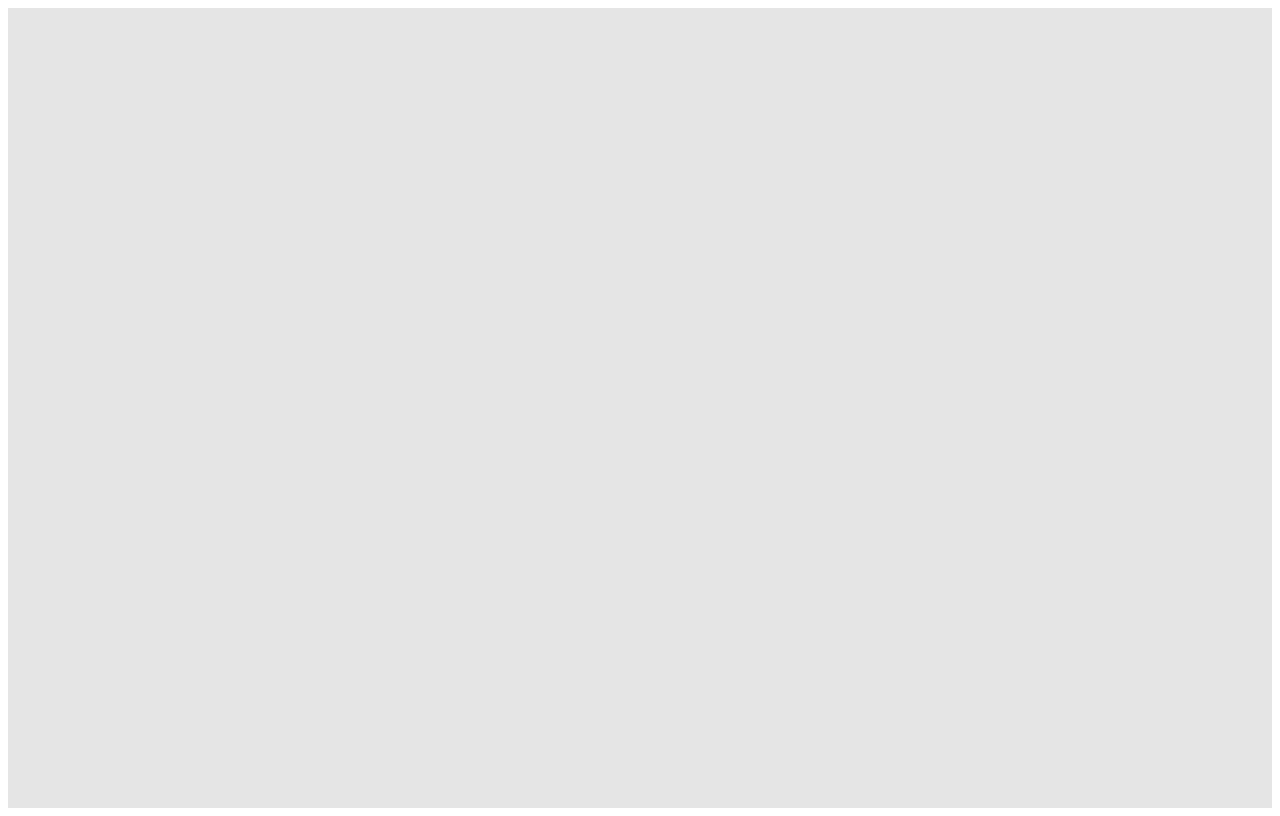
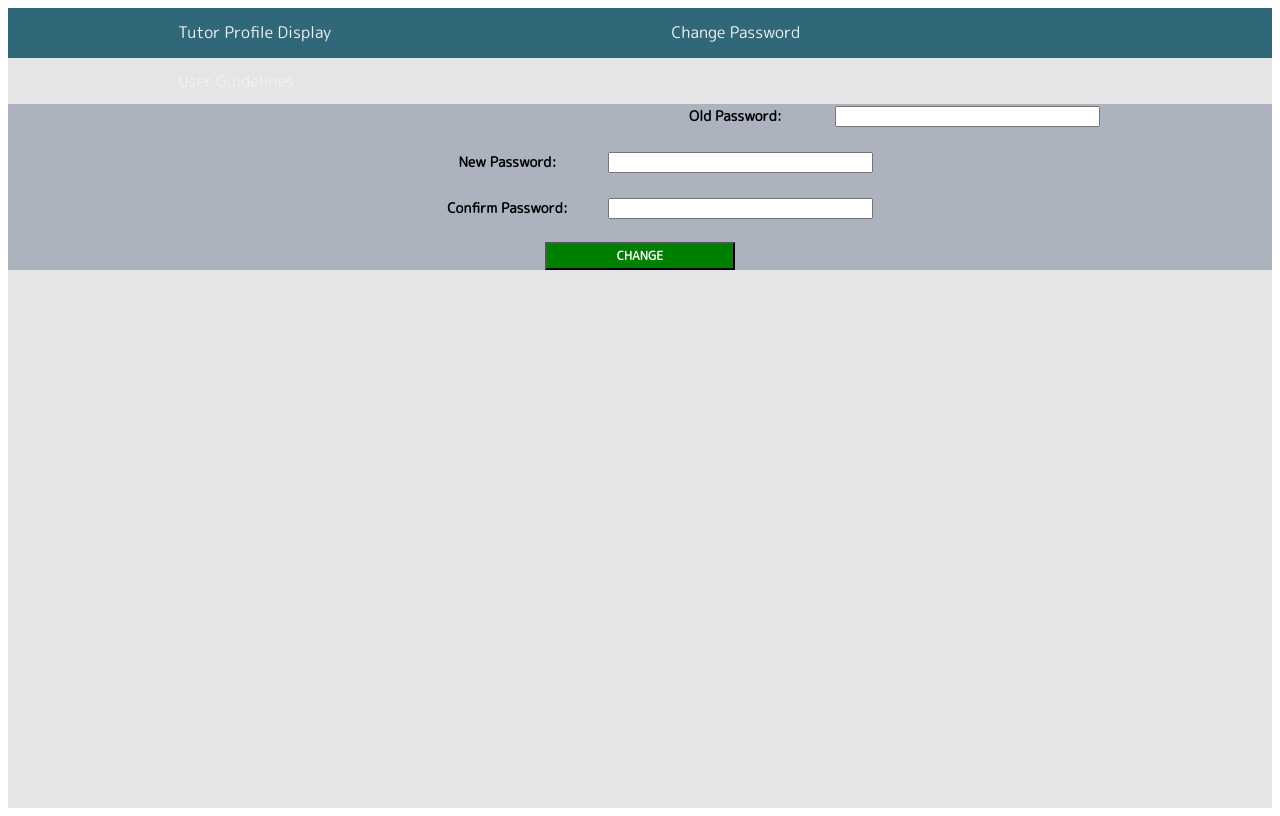
Before and after one commit to Keithlimhs/BT3103-project, a Vue app: page /ChangePasswordTutor in a window 1280 px wide. Before the commit this address had no page. Built offline with nearby package versions, Linux system fonts and the light colour scheme; no server answers.

Commit message:
navbar tutor

```diff
--- a/package.json
+++ b/package.json
@@ -8,18 +8,13 @@
     "lint": "vue-cli-service lint"
   },
   "dependencies": {
-
     "@fontsource/m-plus-rounded-1c": "^4.5.5",
-
     "@innologica/vue-dropdown-menu": "^0.1.4",
     "@vue/cli": "^5.0.4",
     "axios": "^0.26.1",
-
     "core-js": "^3.8.3",
     "firebase": "^9.6.10",
-
     "vue": "^3.2.13",
-
     "vue-material-design-icons": "^5.0.0",
     "vue-router": "^4.0.14",
     "vue-star-rating": "^2.1.0"
--- /dev/null
+++ b/src/components/NavBarTutor.vue
@@ -0,0 +1,80 @@
+<template>
+    <div class="topnav">
+        <div id = "myTopnav">
+            <router-link to ="/TutorProfile">Tutor Profile Display</router-link>
+            <router-link to ="/ChangePassword">Change Password</router-link>
+            <router-link to ="/UserGuidelines">User Guidelines</router-link>
+        </div>
+    </div>
+</template>
+
+<script>
+import { getAuth, onAuthStateChanged } from 'firebase/auth';
+
+export default {
+    name: 'NavBar',
+
+    data() {
+        return {
+            user: false,
+        }
+    },
+
+    mounted() {
+        const auth = getAuth();
+        onAuthStateChanged(auth, (user) => {
+            if (user) {
+                this.user = user;
+            }
+        })
+    }
+}
+</script>
+
+<style scoped>
+
+.topnav {
+    background-color: #316879;
+    height: 50px;
+    width: 100%;
+    float: center;
+   margin: 0;
+     font-family: "M PLUS Rounded 1c";
+}
+
+/* Style the links inside the navigation bar */
+.topnav a {
+  float: left;
+  font-family: "M PLUS Rounded 1c";
+  display: block;
+  color: #f2f2f2;
+  text-align: center;
+  padding: 13px 170px;
+  text-decoration: none;
+  font-size: 16px;
+  width: 100%,
+}
+
+/* Change the color of links on hover */
+.topnav a:hover {
+  background-color: lightblue;
+  color: black;
+}
+
+/* Add an active class to highlight the current page */
+.topnav a.active {
+  background-color: #04AA6D;
+  color: white;
+}
+
+/* Hide the link that should open and close the topnav on small screens */
+.topnav .icon {
+  display: none;
+}
+
+.topnav a.router-link-exact-active {
+    background-color: rgb(156, 172, 178);
+    color: black;
+}
+
+</style>
--- a/src/router/index.js
+++ b/src/router/index.js
@@ -2,14 +2,17 @@ import { createRouter, createWebHistory } from 'vue-router'
 
 
 import EmailVerification from '@/views/EmailVerification.vue'
-import ChangePassword from "@/components/ChangePassword.vue"
-import TuteeProfileDisplayPage from "@/components/TuteeProfileDisplayPage.vue"
-import UserGuidelines from '@/components/UserGuidelines.vue'
+import ChangePassword from "@/views/ChangePassword.vue"
+import TuteeProfileDisplayPage from "@/views/TuteeProfileDisplayPage.vue"
+import UserGuidelines from '@/views/UserGuidelines.vue'
 import TuteeSetUpPage from '@/views/TuteeSetUpPage.vue'
 import TutorSetUpPage from '@/views/TutorSetUpPage.vue'
 import TuteeLoginPage from '@/views/TuteeLoginPage.vue'
 import TutorLoginPage from '@/views/TutorLoginPage.vue'
 import MainPage from '@/views/MainPage.vue'
+
+import ChangePasswordTutor from '@/views/ChangePasswordTutor.vue'
+import UserGuidelinesTutor from '@/views/UserGuidelinesTutor.vue'
 
 import TuteeHome from '@/views/TuteeHome.vue'
 import TutorsList from '@/views/TutorsList.vue'
@@ -22,6 +25,19 @@ import TutorHome from '@/views/TutorHome.vue'
 
 
 const routes = [
+
+    {
+        path: "/ChangePasswordTutor",
+        name: "ChangePasswordTutor",
+        component: ChangePasswordTutor,
+    },
+
+
+    {
+        path: "/UserGuidelinesTutor",
+        name: "UserGuidelinesTutor",
+        component: UserGuidelinesTutor,
+    },
 
     {
         path: "/TuteeProfileDisplayPage",
--- /dev/null
+++ b/src/views/ChangePasswordTutor.vue
@@ -0,0 +1,145 @@
+<template>
+<div class = 'emailVerification'>
+    <link href='https://fonts.googleapis.com/css?family=M PLUS Rounded 1c' rel='stylesheet'>
+    <NavBarTutor/>
+    <div>
+    </div>
+    <br><br>
+
+  <div class ="form">
+      <form id="passwordResetForm">
+        <div class = "form">
+          <label for="oldPassword"> <strong> Old Password: </strong> </label>
+          <input class = "inputOldPassword" type = "password" id = "oldPassword" placeholder= " " size = "30"> <br><br>
+          <label for="newPassword"> <strong> New Password: </strong> </label>
+          <input class = "inputnewPassword" type = "password" id = "newPassword" placeholder= " " size = "30"> <br><br>
+          <label for="passwordConfirm"> <strong> Confirm Password: </strong> </label>
+          <input class = "inputconfirmPassword" type = "password" id = "confirmPassword" placeholder= " " size = "30"> <br><br>
+        </div>
+
+        <button id = "resetPassword" type="button" v-on:click="resetPassword()"> CHANGE </button>
+      </form>
+  </div>
+
+  <br><br><br><br><br><br><br><br><br><br><br><br><br><br><br><br><br>
+
+</div>
+
+</template>
+
+<script>
+
+
+
+// import TopHeaderForSignIn from '@/components/TopHeaderForSignIn.vue'
+import NavBarTutor from '@/components/NavBarTutor.vue';
+//import { getAuth, sendSignInLinkToEmail } from "firebase/auth";
+
+
+export default {
+
+
+    components: {
+        NavBarTutor
+    },
+    name: "ChangePasswordTutor",
+
+    data() {
+      return {
+        FormData:{
+          oldPassword: '',
+          newPassword: '',
+          confirmPassword: '',
+        }
+      }
+    },
+
+    methods: {
+
+    },
+
+
+}
+</script>
+
+
+<style scoped>
+#backgroundColor {
+  background-color: #e5e5e5;
+}
+.wrapper {
+  text-align: center;
+}
+
+.formli {
+  text-align: left;
+}
+
+h2 {
+  color: darkblue;
+  font-family: "M PLUS Rounded 1c";
+  text-align: center;
+  font-weight: bolder;
+}
+
+h4 {
+  font-family: "M PLUS Rounded 1c";
+  text-align: right;
+  font-weight: bold;
+  display: inline-block;
+  margin: 20;
+}
+
+label,
+.inputemail {
+  display: inline;
+  flex-direction: column;
+}
+
+label {
+  font-family: "M PLUS Rounded 1c";
+  font-size: 14px;
+  text-align: center;
+  width: 200px;
+  display: inline-block;
+}
+
+.inputemail {
+  padding: 5px;
+  text-align: left;
+}
+
+.topArt {
+  background-color: #316879;
+  min-height: 10vh;
+}
+
+h3 {
+  font-family: "M PLUS Rounded 1c";
+  color: #e5e5e5;
+  text-align: center;
+  font-weight: 600;
+}
+
+#resetPassword {
+    background-color: green;;
+  padding: 3px;
+  width: 15%;
+  font-weight: 750;
+  font-size: 75%;
+  font-family: "M PLUS Rounded 1c";
+  color: white;
+}
+.button:hover {
+  background-color: rgb(214, 154, 211);
+  box-shadow: 3px 2px purple;
+}
+
+
+html {
+  padding: 0;
+  margin: 0;
+  width: 100%;
+  min-height: 100%;
+}
+</style>
--- a/src/views/TutorProfilePage.vue
+++ b/src/views/TutorProfilePage.vue
@@ -9,6 +9,7 @@
         //<TutorWebsite/>
 
         <TopHeader pageName="PROFILE PAGE"/> <br>
+        <NavBarTutor/>
         <TutorProfileMain :tutor="this.tutor"/>
         <div class="about">
             <TutorAbout/>
@@ -26,6 +27,7 @@
 
 <script>
 import TopHeader from '@/components/TopHeader.vue'
+import NavBarTutor from '@/components/NavBarTutor.vue';
 import TutorProfileMain from '@/components/TutorProfileMain.vue'
 import TutorAbout from '@/components/TutorAbout.vue'
 import TutorModules from '@/components/TutorModules.vue'
@@ -34,6 +36,7 @@ import TutorWebsite from '@/components/TutorWebsite.vue'
 import firebaseApp from "@/firebase.js"
 import { getFirestore } from "firebase/firestore"
 import { getDoc, doc } from "firebase/firestore"
+
 // import { getAuth, onAuthStateChanged } from "firebase/auth"
 
 const db = getFirestore(firebaseApp)
@@ -49,6 +52,7 @@ export default {
     },
     components: {
         TopHeader,
+        NavBarTutor,
         TutorProfileMain,
         TutorAbout,
         TutorModules,
--- /dev/null
+++ b/src/views/UserGuidelinesTutor.vue
@@ -0,0 +1,109 @@
+<template>
+     <div id="backgroundColor">
+      <NavBarTutor/>
+     </div>
+
+    <h3>This is an UserGuidelines Page</h3>
+        <h2>Welcome to ModsMatch</h2>
+        <h3>Modsmatch is a platform for students to enrich their learning experience<br>
+        This is just a demo version and is made for learning purposes. Please use accordingly. <br></h3>
+        <!-- <div v-if="user">
+        <div >
+        <img src="@/assets/logo.png" style="width:75px;height:75px;border-radius:50%;border:4px solid #333" />
+        </div>
+
+        <div>
+                <p> Name: <strong>{{user.displayName}}</strong><br/>
+                Email: <strong>{{user.email}}</strong><br>
+                Uid: <strong>{{user.uid}}</strong><br>
+                Provider: <strong>{{user.providerData[0].providerId}}</strong></p>
+            </div>
+
+      </div>  -->
+
+</template>
+
+<script>
+
+import NavBarTutor from '@/components/NavBarTutor.vue';
+
+export default {
+
+    name: "UserGuidelinesTutor",
+
+    components: {
+        NavBarTutor,
+    },
+}
+</script>
+
+<style scoped>
+
+h1 {
+  color: darkblue;
+  font-family: "M PLUS Rounded 1c";
+  text-align: center;
+  font-weight: bolder;
+}
+#backgroundColor {
+  background-color: #E5E5E5 ;
+}
+.top{
+  background-color: #316879;
+  min-height: 10vh;
+}
+#logo{
+    float: left;
+}
+h1{
+  color: white ;
+  font-family: 'Rounded Mplus 1c Bold';
+  text-align: center;
+  font-weight: 700;
+  font-style: normal;
+  align-items: center;
+  line-height: 74px;
+}
+.wrapper {
+  text-align: center;
+}
+
+.form {
+  text-align: center;
+}
+
+
+
+label {
+  font-family: "M PLUS Rounded 1c";
+  font-size: 14px;
+  text-align: center;
+  width: 200px;
+  display: inline-block;
+}
+
+.updateProfilePictureBtn {
+  border: none;
+  background-color: inherit;
+  cursor: pointer;
+  color: red;
+  font-size: 10px;
+  font-family: 'M PLUS Rounded 1c';
+  text-decoration: underline;
+}
+.editProfile {
+  border: 1px solid #000000;
+  background-color: #FFA500;
+  cursor: pointer;
+  color: black;
+  display: flex;
+  box-sizing: border-box;
+  border-radius: 30px;
+  font-family: 'M PLUS Rounded 1c';
+  display: inline-block;
+  width: 120px;
+  height: 25px;
+  font-size: 12px;
+}
+
+</style>
```
Also changed, not shown: src/views/ChangePassword.vue (renamed from src/components/ChangePassword.vue), src/views/TuteeProfileDisplayPage.vue (renamed from src/components/TuteeProfileDisplayPage.vue), src/views/UserGuidelines.vue (renamed from src/components/UserGuidelines.vue), 1 other file (tests, documents, lock files or other folders).
